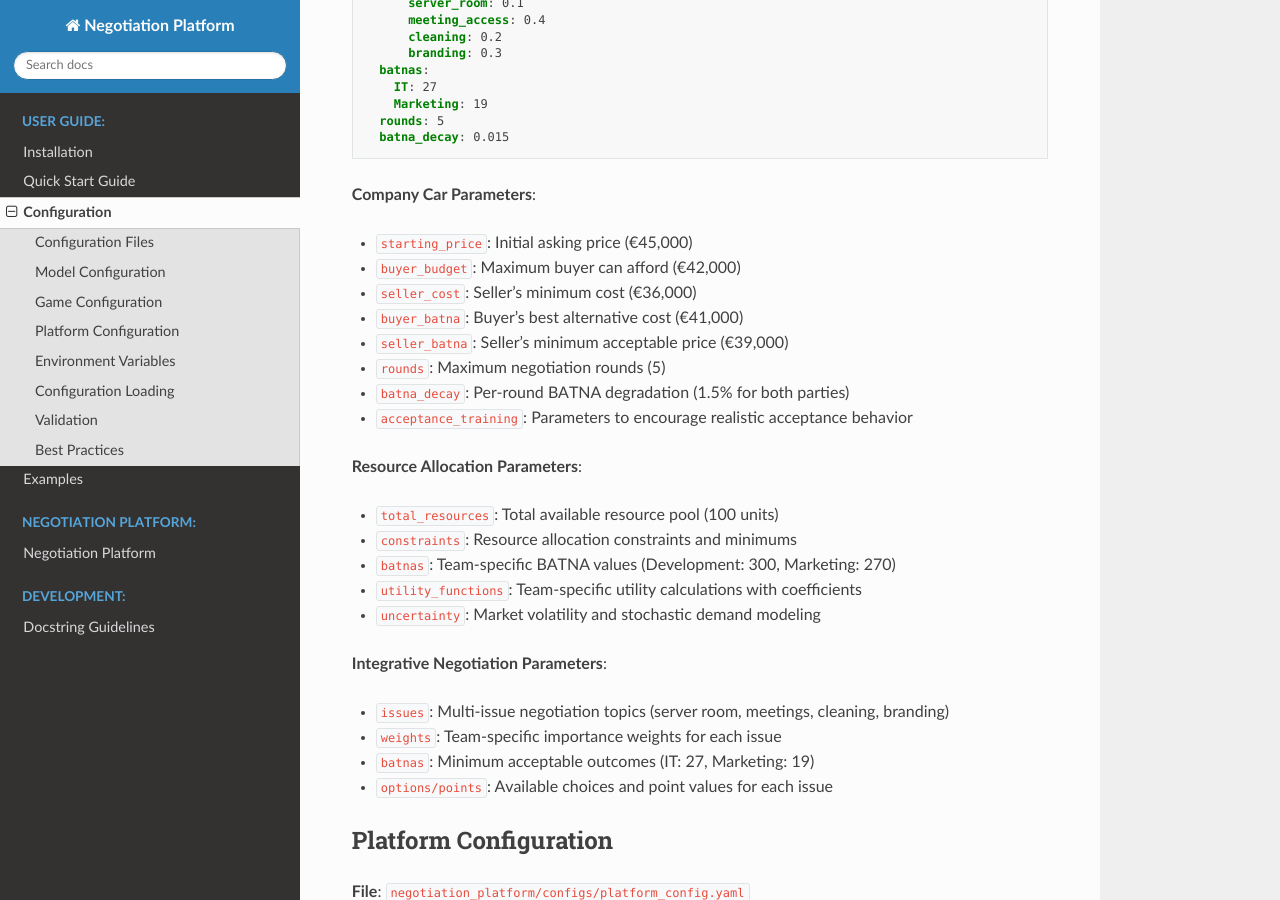
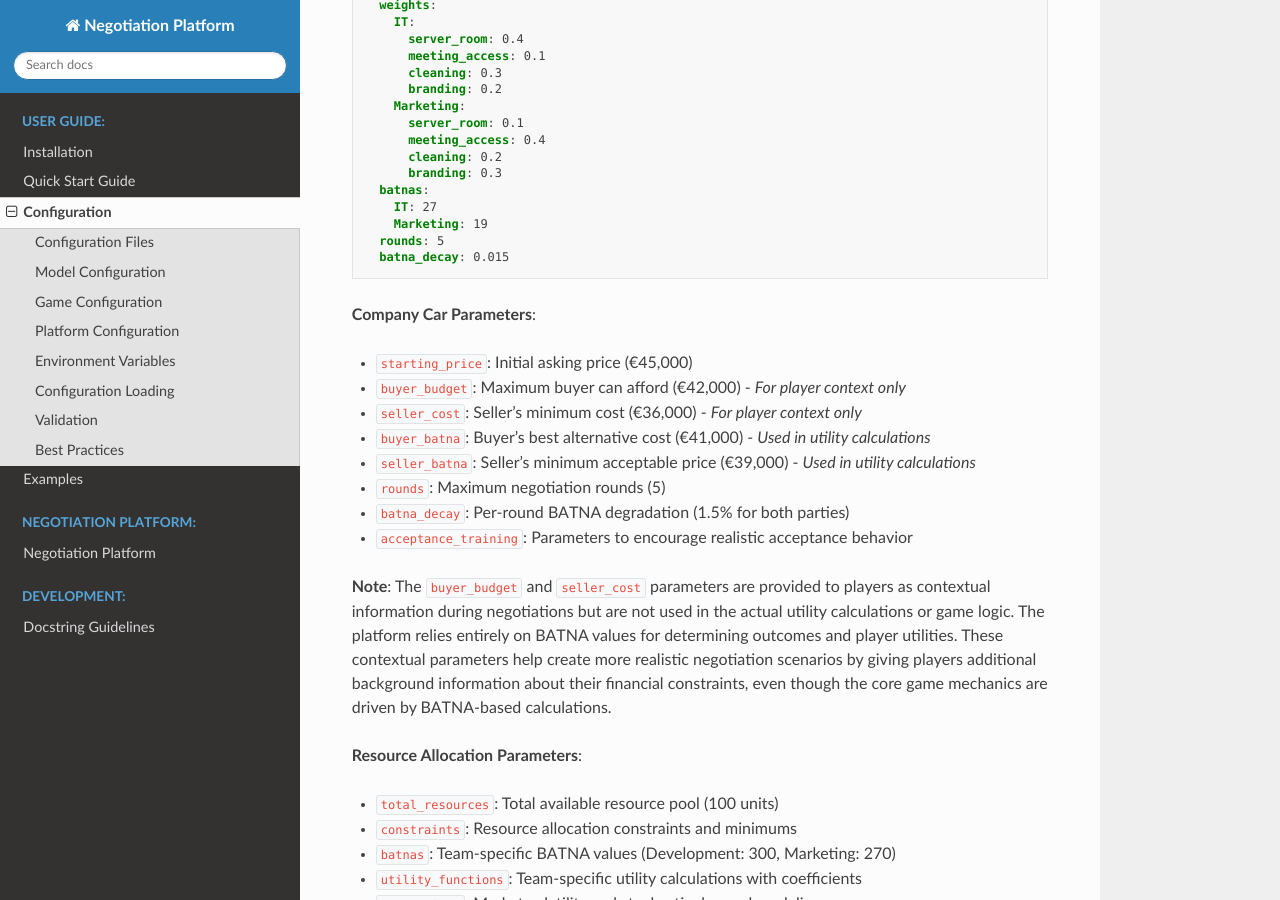
Before and after one commit to tomz2000-lab/Masterthesis, a Sphinx documentation site: the page built from docs/configuration.rst, in a window 1280 px wide and 900 px high, scrolled down 2681 px. Built offline with Sphinx 7.4.7 and the Read the Docs theme 3.1.0, drawn with Linux system fonts in a browser that asks for light colours; pages that are not in the unit, such as notebooks, are missing from menus; some of the changed text lies outside the part shown.

Commit message:
adjusted description for game config

```diff
--- a/docs/configuration.rst
+++ b/docs/configuration.rst
@@ -1,5 +1,7 @@
 Configuration
 =============
+
+The Negotiation Platform is highly configurable, allowing researchers to customize every aspect of the negotiation environment. This includes model parameters for different LLMs, game-specific rules and economics, and platform behavior settings. All configuration is managed through structured YAML files that ensure reproducible experiments and easy parameter tuning.
 
 The Negotiation Platform uses YAML configuration files to manage models, games, and platform settings.
 
@@ -151,13 +153,15 @@ Game Configuration
 **Company Car Parameters**:
 
 * ``starting_price``: Initial asking price (€45,000)
-* ``buyer_budget``: Maximum buyer can afford (€42,000)
-* ``seller_cost``: Seller's minimum cost (€36,000)
-* ``buyer_batna``: Buyer's best alternative cost (€41,000)
-* ``seller_batna``: Seller's minimum acceptable price (€39,000)
+* ``buyer_budget``: Maximum buyer can afford (€42,000) - *For player context only*
+* ``seller_cost``: Seller's minimum cost (€36,000) - *For player context only*
+* ``buyer_batna``: Buyer's best alternative cost (€41,000) - *Used in utility calculations*
+* ``seller_batna``: Seller's minimum acceptable price (€39,000) - *Used in utility calculations*
 * ``rounds``: Maximum negotiation rounds (5)
 * ``batna_decay``: Per-round BATNA degradation (1.5% for both parties)
 * ``acceptance_training``: Parameters to encourage realistic acceptance behavior
+
+**Note**: The ``buyer_budget`` and ``seller_cost`` parameters are provided to players as contextual information during negotiations but are not used in the actual utility calculations or game logic. The platform relies entirely on BATNA values for determining outcomes and player utilities. These contextual parameters help create more realistic negotiation scenarios by giving players additional background information about their financial constraints, even though the core game mechanics are driven by BATNA-based calculations.
 
 **Resource Allocation Parameters**:
 
```
